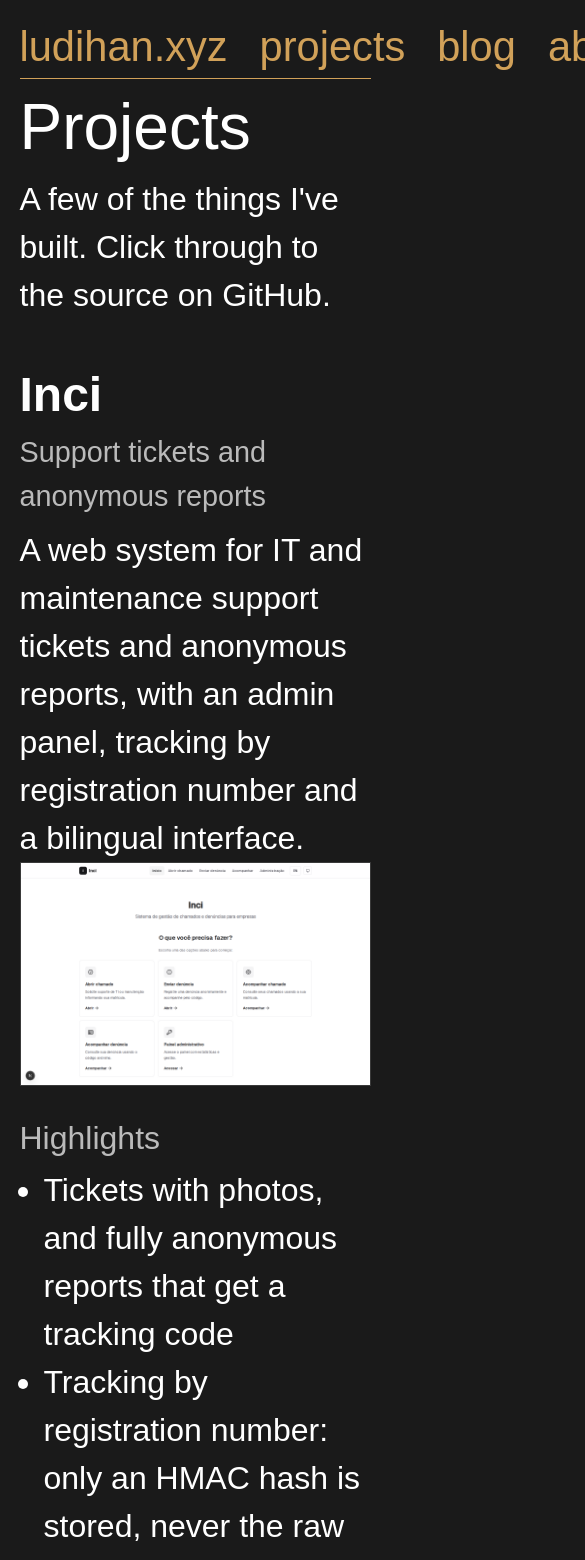
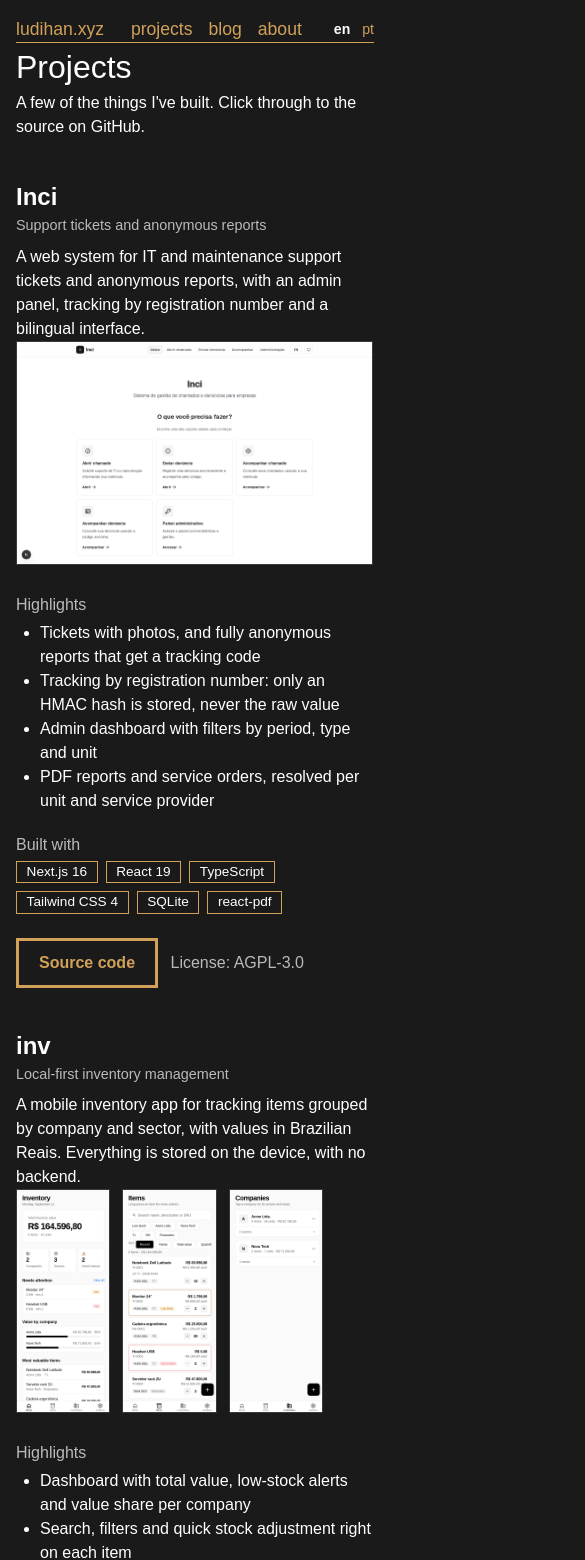
Before and after one commit to ludihan/website, a Next.js app: page /en/projects in a window 390 px wide. Shown: the top 1560 px of the page, 585 px wide, since content can reach past the window. Built offline with nearby package versions, Linux system fonts and the light colour scheme.

Commit message:
fix: make layout responsive on mobile and desktop

```diff
--- a/app/globals.css
+++ b/app/globals.css
@@ -18,20 +18,12 @@ body {
 
 .container {
   margin: 1rem auto 0;
-  max-width: 40%;
-}
-
-@media (max-width: 480px) {
-  body {
-    font-size: 2rem;
-  }
-  .container {
-    max-width: 90%;
-  }
+  width: min(100% - 2rem, 46rem);
 }
 
 nav {
   display: flex;
+  flex-wrap: wrap;
   width: 100%;
   justify-content: space-between;
   font-size: 1.3em;
@@ -44,6 +36,22 @@ nav div {
 
 nav div > a {
   margin-left: 2rem;
+}
+
+@media (max-width: 480px) {
+  nav {
+    font-size: 1.1em;
+    gap: 0.5rem;
+  }
+  nav div > a {
+    margin-left: 1rem;
+  }
+  .lang-switcher {
+    margin-left: 1rem;
+  }
+  .project .gallery img {
+    height: 11rem;
+  }
 }
 
 header {
@@ -192,3 +200,7 @@ img {
   margin-left: 0.5rem;
   opacity: 0.7;
 }
+
+.project .actions {
+  margin-top: 1.5rem;
+}
--- a/components/ProjectCard.tsx
+++ b/components/ProjectCard.tsx
@@ -39,7 +39,7 @@ export function ProjectCard({
         ))}
       </ul>
 
-      <p>
+      <p className="actions">
         <a href={project.repo} className="btn-link">
           {dict.source}
         </a>{" "}
```
